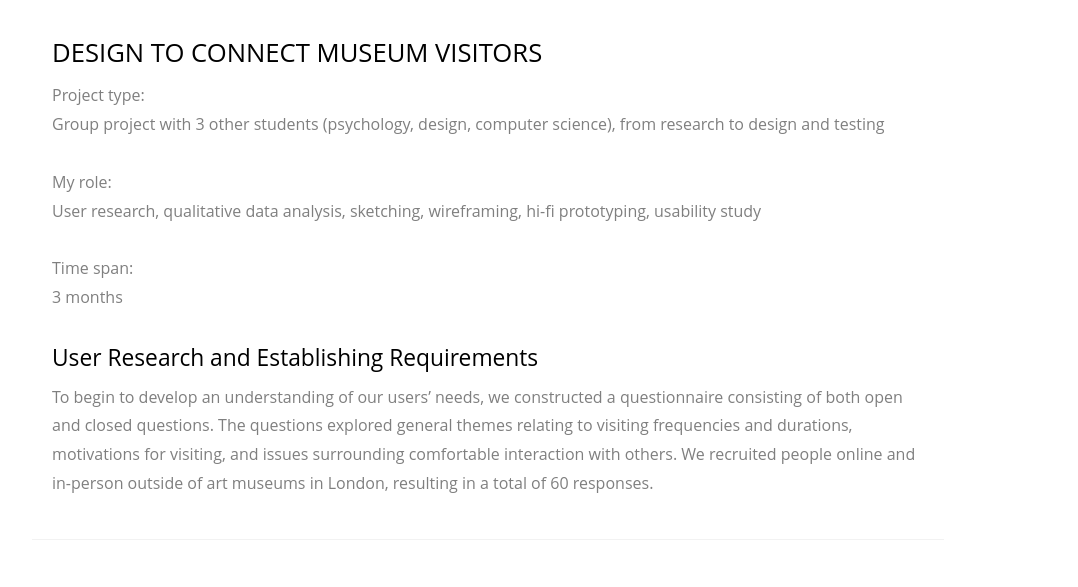
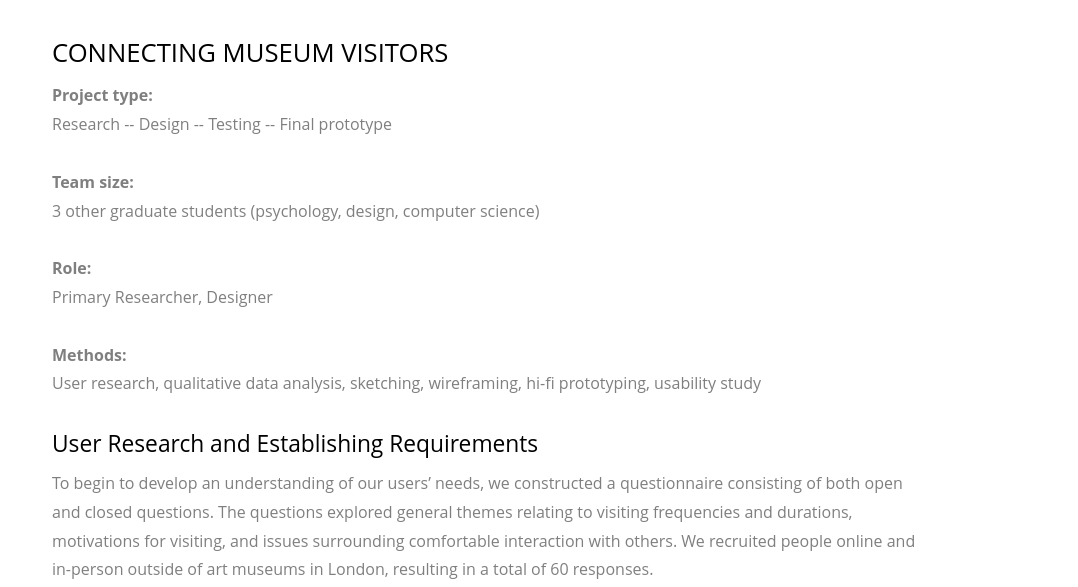
Before and after one commit to chloenhy/outdated-portfolio-page, a plain HTML site: page 3-museum.html in a window 1280 px wide. Shown: the part 503-1090 px from the top of the page, without its empty margins (152-1230 px from the left). Drawn offline with Linux system fonts and the light colour scheme; files whose address does not match are found by name.

Commit message:
changed intro style

```diff
--- a/3-museum.html
+++ b/3-museum.html
@@ -54,13 +54,16 @@
           <div class="col-md-12 probootstrap-animate">
             <p><img src="img/museumhall2.jpg" class="img-responsive centerImage screenshot"></p>
             <div class="centerText">
-              <h1 class="heading">DESIGN TO CONNECT MUSEUM VISITORS</h1>
-              <p> Project type:
-              </br>Group project with 3 other students (psychology, design, computer science), from research to design and testing
-              </br></br>My role:
+              <h1 class="heading">CONNECTING MUSEUM VISITORS</h1>
+              <p><b> Project type:</b>
+              </br>Research -- Design -- Testing -- Final prototype
+            </br></br><b>Team size:</b>
+          </br>3 other graduate students (psychology, design, computer science)
+        </br></br><b>Role:</b>
+      </br>Primary Researcher, Designer
+    </br></br><b>Methods:</b>
               </br>User research, qualitative data analysis, sketching, wireframing, hi-fi prototyping, usability study
-            </br></br>Time span:
-              </br>3 months
+
               <h2 class="heading">User Research and Establishing Requirements</h2>
               <p>To begin to develop an understanding of our users’ needs, we constructed a questionnaire consisting of both open and closed questions. The questions explored general themes relating to visiting frequencies and durations, motivations for visiting, and issues surrounding comfortable interaction with others. We recruited people online and in-person outside of art museums in London, resulting in a total of 60 responses. </p>
             </div>
```
